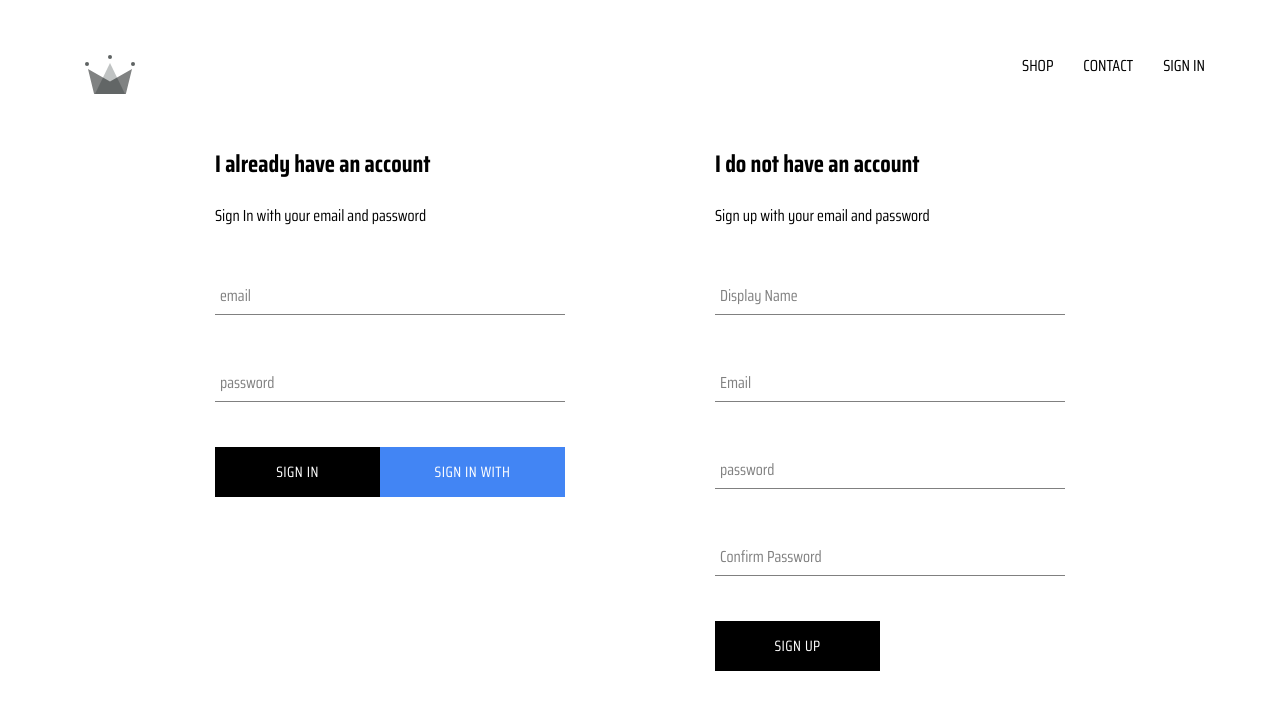
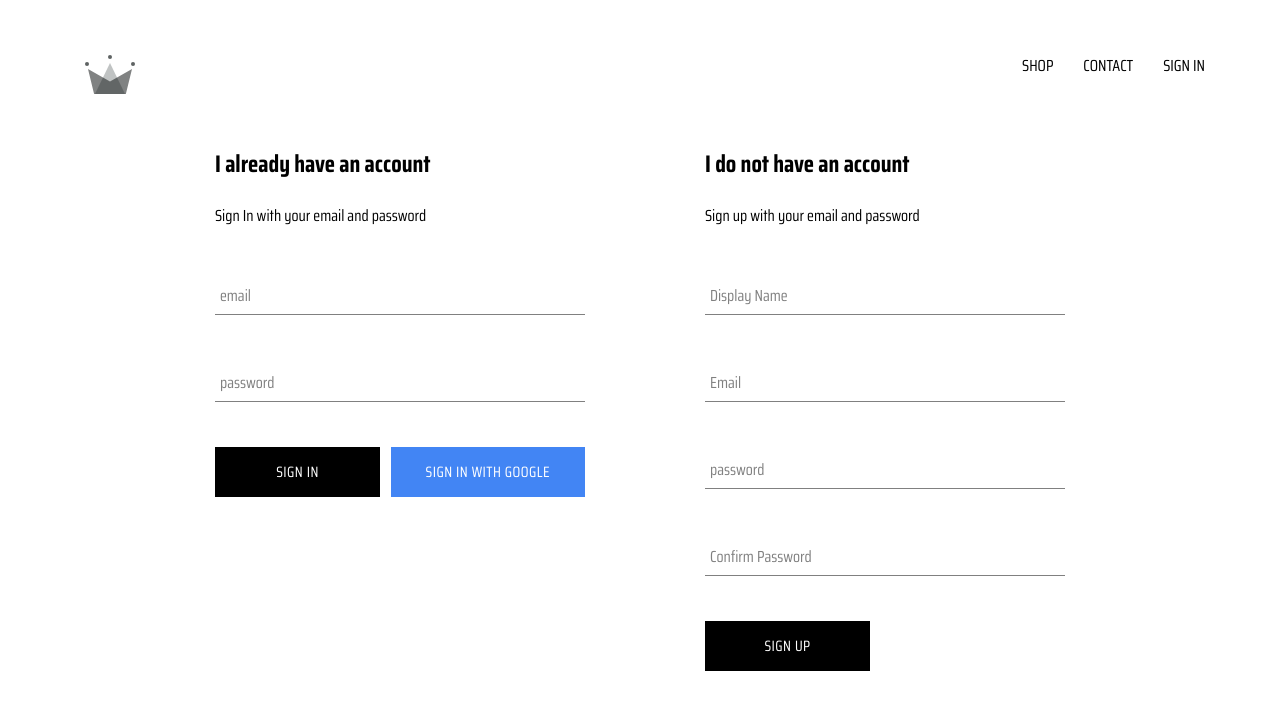
Before and after one commit to B-azeddine/crwn-clothing, a React (Create React App) app: page /signin in a window 1280 px wide. Shown: the top 710 px of the page. Built offline with nearby package versions, Linux system fonts and the light colour scheme; no server answers; a web font is replaced by a local one.

Commit message:
finishing sign in handleSubmit method

```diff
--- a/src/components/sign-in/sign-in.styles.scss
+++ b/src/components/sign-in/sign-in.styles.scss
@@ -1,5 +1,5 @@
 .sign-in {
-	width: 350px;
+	width: 370px;
 	display: flex;
 	flex-direction: column;
 }
--- a/src/components/sign-up/sign-up.styles.scss
+++ b/src/components/sign-up/sign-up.styles.scss
@@ -1,7 +1,7 @@
 .sign-up {
 	display: flex;
 	flex-direction: column;
-	width: 350px;
+	width: 360px;
 }
 
 .title {
```
